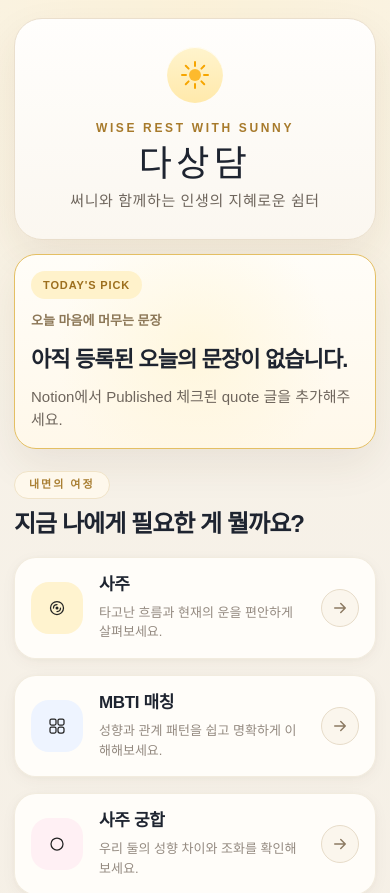
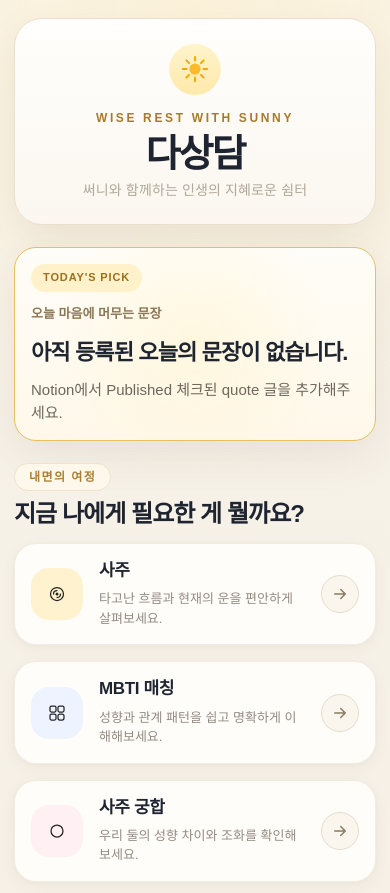
Before and after one commit to inhwoi7/dasangdam-com-top, a Next.js app: page / in a window 390 px wide. Shown: the top 893 px of the page. Built offline with nearby package versions, Linux system fonts and the light colour scheme; no server answers.

Commit message:
UI 원래대로 복원

```diff
--- a/app/globals.css
+++ b/app/globals.css
@@ -79,16 +79,16 @@ select {
 
 /* Hero */
 .brandSection {
-  margin-bottom: 14px;
+  margin-bottom: 22px;
 }
 
 .brandShell {
-  min-height: 200px;
+  min-height: 190px;
   display: flex;
   align-items: center;
   justify-content: center;
-  gap: 28px;
-  padding: 40px 48px;
+  gap: 24px;
+  padding: 36px 48px;
   border: 1px solid var(--line);
   border-radius: 999px;
   background: linear-gradient(180deg, #fffefc 0%, #fbf7f0 100%);
@@ -97,8 +97,8 @@ select {
 }
 
 .brandLogo {
-  width: 64px;
-  height: 64px;
+  width: 60px;
+  height: 60px;
   border-radius: 999px;
   display: flex;
   align-items: center;
@@ -109,14 +109,14 @@ select {
 }
 
 .brandLogo svg {
-  width: 32px;
-  height: 32px;
+  width: 30px;
+  height: 30px;
 }
 
 .brandText {
   display: flex;
   flex-direction: column;
-  gap: 8px;
+  gap: 7px;
   align-items: center;
 }
 
@@ -130,23 +130,23 @@ select {
 
 .brandText h1 {
   margin: 0;
-  font-size: 52px;
+  font-size: 56px;
   line-height: 1;
-  letter-spacing: 0.18em;
-  font-weight: 300;
+  letter-spacing: -0.05em;
+  font-weight: 800;
 }
 
 .brandSubtitle {
   margin: 0;
-  color: var(--text-soft);
-  font-size: 18px;
+  color: #b0a898;
+  font-size: 16px;
   line-height: 1.45;
-  letter-spacing: 0.04em;
+  letter-spacing: 0.01em;
 }
 
 /* Section common */
 .sectionHeader {
-  margin-bottom: 18px;
+  margin-bottom: 14px;
 }
 
 .sectionMini {
@@ -158,10 +158,10 @@ select {
   background: rgba(255, 249, 236, 0.95);
   border: 1px solid #f0e3c8;
   color: #a97f33;
-  font-size: 11px;
-  font-weight: 600;
-  letter-spacing: 0.18em;
-  margin-bottom: 10px;
+  font-size: 12px;
+  font-weight: 700;
+  letter-spacing: 0.12em;
+  margin-bottom: 8px;
 }
 
 .sectionHeader h2 {
@@ -670,17 +670,16 @@ select {
     min-height: auto;
     border-radius: 38px;
     flex-direction: column;
-    gap: 16px;
-    padding: 36px 20px;
+    gap: 14px;
+    padding: 32px 20px;
   }
 
   .brandText h1 {
-    font-size: 44px;
-    letter-spacing: 0.14em;
+    font-size: 46px;
   }
 
   .brandSubtitle {
-    font-size: 16px;
+    font-size: 15px;
   }
 
   .recommendBody {
@@ -710,21 +709,20 @@ select {
 
   .brandShell {
     border-radius: 28px;
-    padding: 28px 16px;
+    padding: 24px 16px;
   }
 
   .brandLogo {
-    width: 56px;
-    height: 56px;
+    width: 52px;
+    height: 52px;
   }
 
   .brandText h1 {
-    font-size: 36px;
-    letter-spacing: 0.12em;
+    font-size: 38px;
   }
 
   .brandSubtitle {
-    font-size: 15px;
+    font-size: 14px;
   }
 
   .recommendCard,
```
